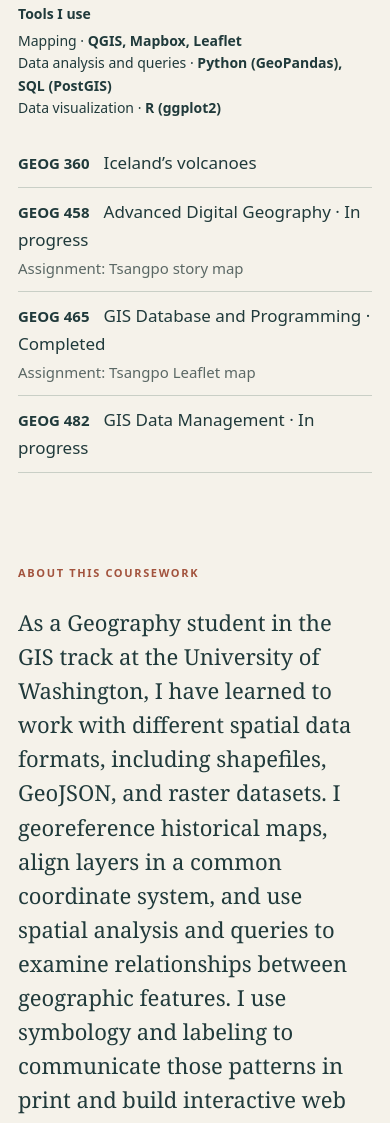
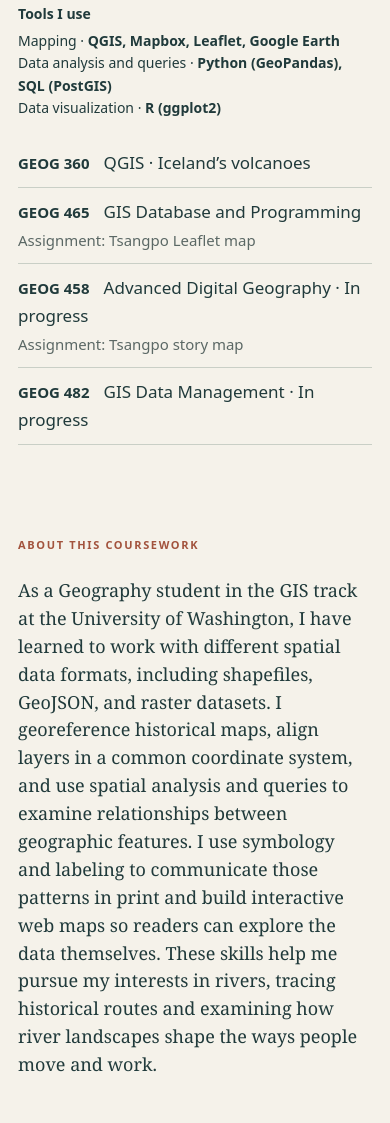
Before and after one commit to yuanbocai-hub/mapping-portfolio, a plain HTML site: page index.html in a window 390 px wide. Shown: the part 4191-5314 px from the top of the page. Drawn offline with Linux system fonts and the light colour scheme.

Commit message:
coursework update

```diff
--- a/index.html
+++ b/index.html
@@ -55,16 +55,16 @@
       <section class="course-tools" aria-label="Tools I use">
         <h3>Tools I use</h3>
         <dl>
-          <div><dt>Mapping</dt><dd>QGIS, Mapbox, Leaflet</dd></div>
+          <div><dt>Mapping</dt><dd>QGIS, Mapbox, Leaflet, Google Earth</dd></div>
           <div><dt>Data analysis and queries</dt><dd>Python (GeoPandas), SQL (PostGIS)</dd></div>
           <div><dt>Data visualization</dt><dd>R (ggplot2)</dd></div>
         </dl>
       </section>
     </header>
     <ul aria-label="GIS coursework">
-      <li><a href="coursework.html#iceland"><strong>GEOG 360</strong> Iceland’s volcanoes</a></li>
+      <li><a href="coursework.html#iceland"><strong>GEOG 360</strong> QGIS · Iceland’s volcanoes</a></li>
+      <li><a href="coursework.html#tsangpo-map"><strong>GEOG 465</strong> GIS Database and Programming <span class="course-assignment">Assignment: Tsangpo Leaflet map</span></a></li>
       <li><a href="coursework.html#story-map"><strong>GEOG 458</strong> Advanced Digital Geography · In progress <span class="course-assignment">Assignment: Tsangpo story map</span></a></li>
-      <li><a href="coursework.html#tsangpo-map"><strong>GEOG 465</strong> GIS Database and Programming · Completed <span class="course-assignment">Assignment: Tsangpo Leaflet map</span></a></li>
       <li><a href="coursework.html"><strong>GEOG 482</strong> GIS Data Management · In progress</a></li>
     </ul>
   </article>
--- a/landing.css
+++ b/landing.css
@@ -78,3 +78,8 @@
 .course-tools dt, .course-tools dd { display: inline; }
 .course-tools dt::after { content: " · "; }
 .course-tools dd { font-weight: 550; }
+
+.landing .portfolio-about > p:not(.eyebrow) { font-size: 20px; }
+@media (max-width: 600px) {
+  .landing .portfolio-about > p:not(.eyebrow) { font-size: 18px; }
+}
```
Also changed, not shown: coursework.html (+3 -3 lines).
